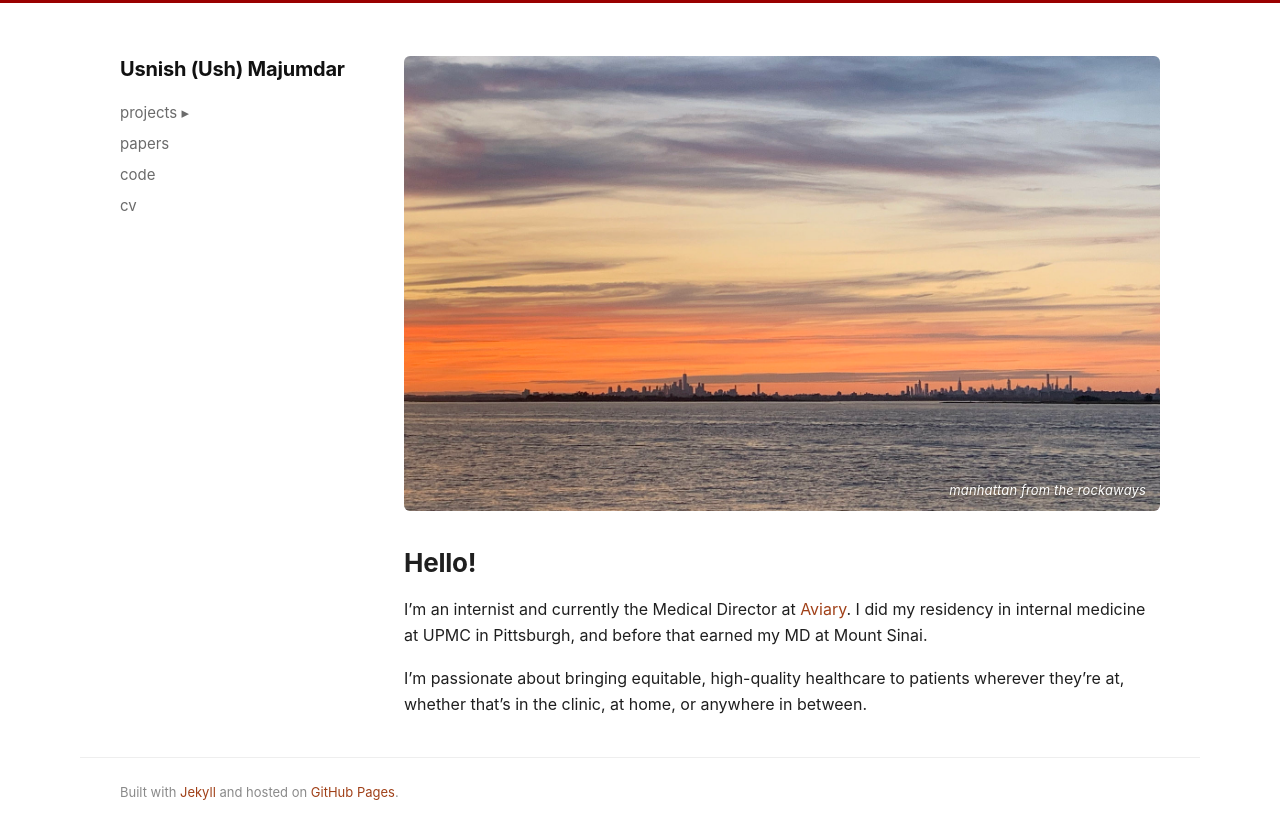
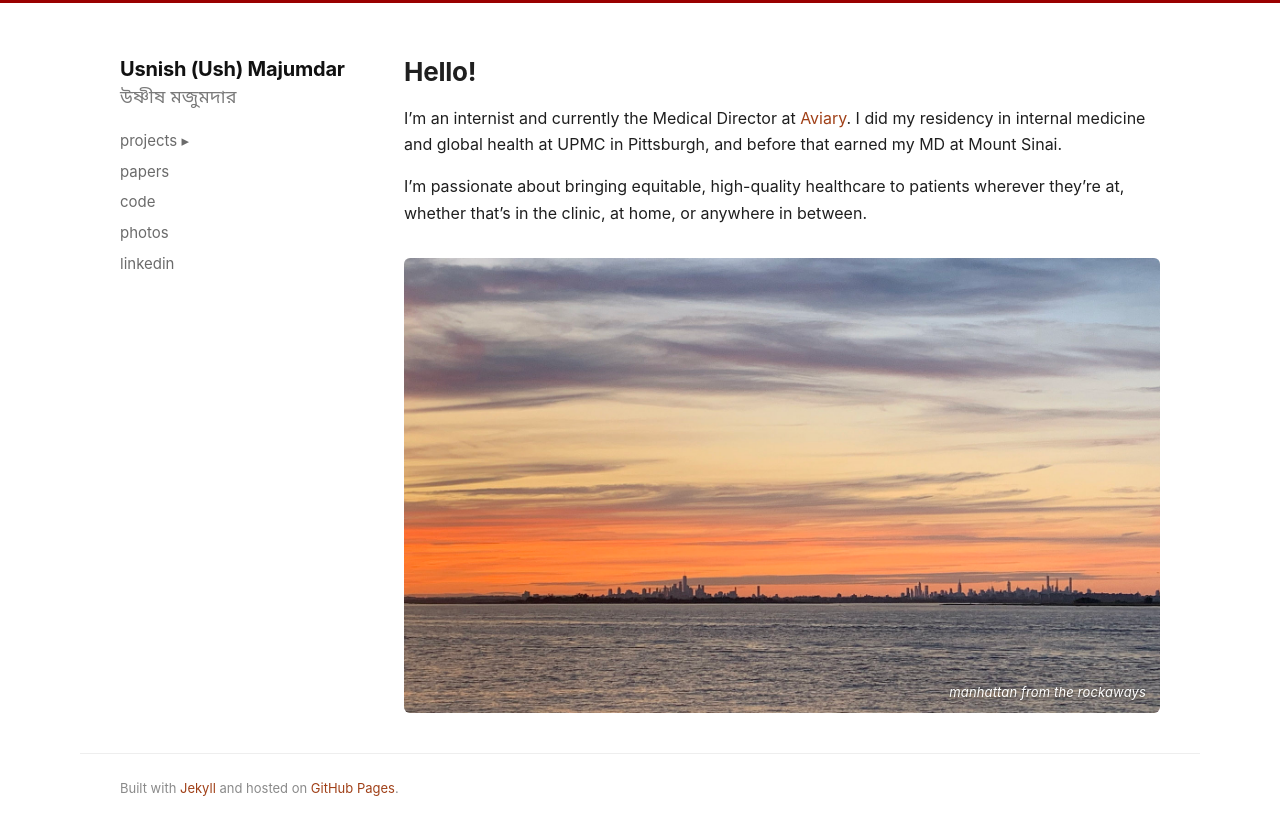
Before and after one commit to usnish/usnish.github.io, a Jekyll site: the page built from index.md, in a window 1280 px wide. Shown: the top 839 px of the page. Built offline with Jekyll 4.4.1, drawn with Linux system fonts in a browser that asks for light colours.

Commit message:
Homepage: Bengali name, intro above photo, photos and linkedin links
Add the Bengali spelling of my name under the site name (Noto Sans Bengali
Light), move the intro above the cover photo, mention global health
training, add an Instagram 'photos' link, and rename 'cv' to 'linkedin'.

Co-Authored-By: Claude Opus 5.5 <noreply@anthropic.com>

```diff
--- a/_layouts/default.html
+++ b/_layouts/default.html
@@ -5,12 +5,16 @@
   <meta name="viewport" content="width=device-width, initial-scale=1">
   <title>{{ page.title }}</title>
   <meta name="description" content="Usnish (Ush) Majumdar, MD: internist and Medical Director at Aviary.">
+  <link rel="preconnect" href="https://fonts.googleapis.com">
+  <link rel="preconnect" href="https://fonts.gstatic.com" crossorigin>
+  <link rel="stylesheet" href="https://fonts.googleapis.com/css2?family=Noto+Sans+Bengali:wght@300&text=%E0%A6%89%E0%A6%B7%E0%A7%8D%E0%A6%A3%E0%A7%80%E0%A6%B7%20%E0%A6%AE%E0%A6%9C%E0%A7%81%E0%A6%AE%E0%A6%A6%E0%A6%BE%E0%A6%B0&display=swap">
   <link rel="stylesheet" href="/css/main.css">
 </head>
 <body>
 <div class="page">
   <header class="sidebar">
     <div id="logo"><a href="/">Usnish (Ush) Majumdar</a></div>
+    <div class="name-bn" lang="bn">উষ্ণীষ মজুমদার</div>
     <ul class="nav">
       <li>
         <details class="nav-dropdown">
@@ -38,7 +42,8 @@
       </li>
       <li><a href="https://scholar.google.com/citations?hl=en&user=NT3r7pYAAAAJ&view_op=list_works">papers</a></li>
       <li><a href="https://github.com/usnish/">code</a></li>
-      <li><a href="https://www.linkedin.com/in/usnish/">cv</a></li>
+      <li><a href="https://www.instagram.com/usnish/">photos</a></li>
+      <li><a href="https://www.linkedin.com/in/usnish/">linkedin</a></li>
     </ul>
   </header>
   <main class="content">
--- a/css/main.css
+++ b/css/main.css
@@ -39,7 +39,7 @@ h1 {
 }
 
 p { margin: 0 0 16px; }
-.content p:last-child { margin-bottom: 0; }
+
 
 img { border-radius: 6px; }
 
@@ -70,6 +70,15 @@ img { border-radius: 6px; }
   letter-spacing: -0.01em;
 }
 #logo a:hover { text-decoration: none; color: #900; }
+.name-bn {
+  margin-top: 4px;
+  font-family: 'Noto Sans Bengali', 'Kohinoor Bangla', 'Bangla Sangam MN', 'Nirmala UI', 'Vrinda', sans-serif;
+  font-weight: 300;
+  font-size: 18px;
+  line-height: 1.3;
+  letter-spacing: 0.01em;
+  color: #7a7a7a;
+}
 
 ul.nav {
   list-style: none;
@@ -96,7 +105,7 @@ ul.nav a:hover, .nav-dropdown summary:hover { color: #74340f; text-decoration: n
 /* cover photo ######################################## */
 .cover {
   position: relative;
-  margin: 0 0 36px;
+  margin: 32px 0 0;
 }
 .cover img {
   display: block;
@@ -168,5 +177,5 @@ ul.nav a:hover, .nav-dropdown summary:hover { color: #74340f; text-decoration: n
   ul.nav { display: flex; flex-wrap: wrap; gap: 4px 18px; margin-top: 10px; }
   ul.nav li { margin: 0; }
   .footer { padding: 20px; }
-  .cover { margin-bottom: 28px; }
+  .cover { margin-top: 24px; }
 }
--- a/index.md
+++ b/index.md
@@ -3,13 +3,13 @@ layout: default
 title: Usnish (Ush) Majumdar
 ---
 
+# Hello!
+
+I'm an internist and currently the Medical Director at [Aviary](https://aviaryhealth.com). I did my residency in internal medicine and global health at UPMC in Pittsburgh, and before that earned my MD at Mount Sinai.
+
+I'm passionate about bringing equitable, high-quality healthcare to patients wherever they're at, whether that's in the clinic, at home, or anywhere in between.
+
 <figure class="cover">
   <img src="/img/coverpic6.jpg" width="1650" height="994" alt="The Manhattan skyline seen across the water from the Rockaways">
   <figcaption>manhattan from the rockaways</figcaption>
 </figure>
-
-# Hello!
-
-I'm an internist and currently the Medical Director at [Aviary](https://aviaryhealth.com). I did my residency in internal medicine at UPMC in Pittsburgh, and before that earned my MD at Mount Sinai.
-
-I'm passionate about bringing equitable, high-quality healthcare to patients wherever they're at, whether that's in the clinic, at home, or anywhere in between.
```
